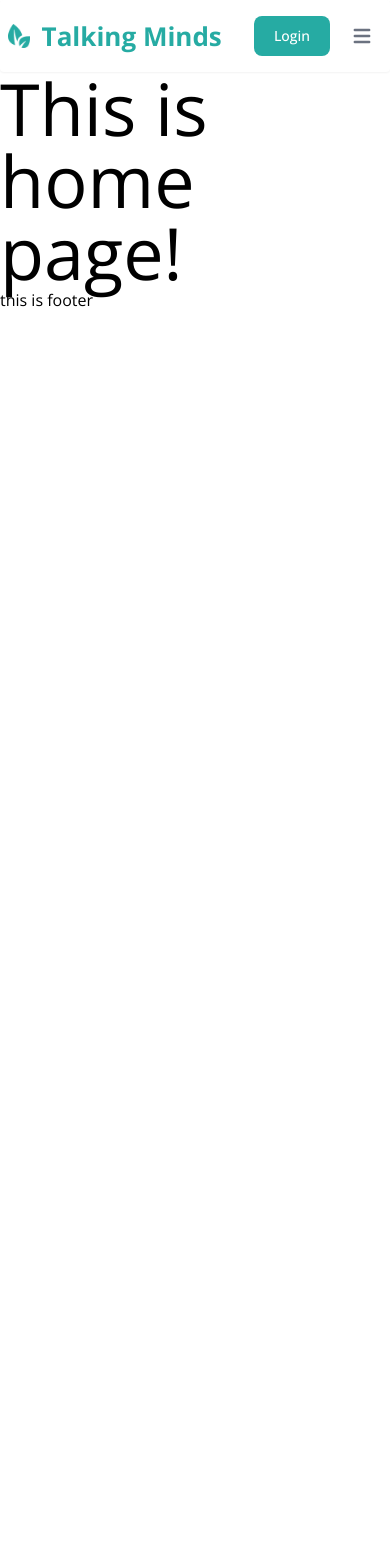
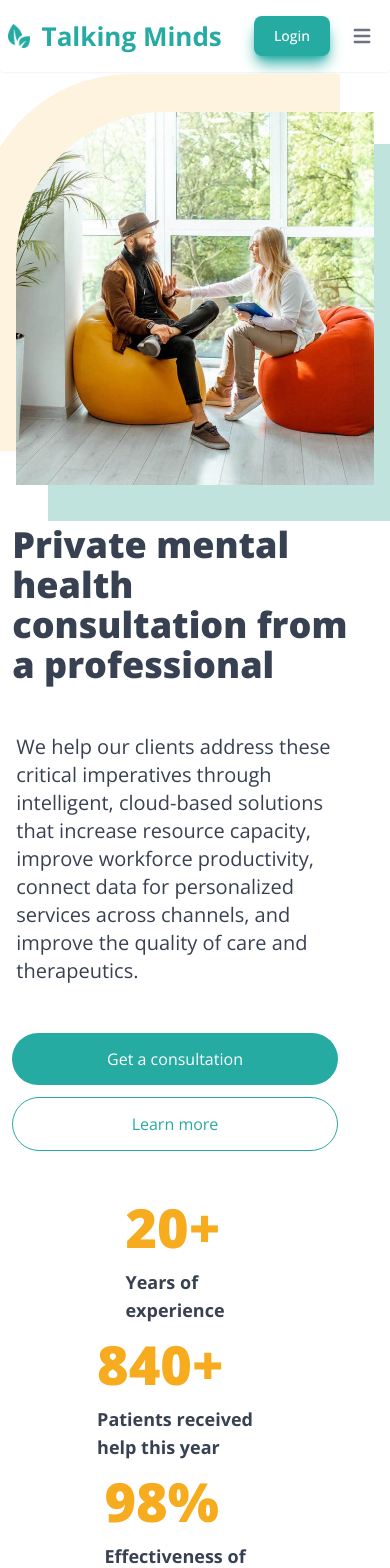
Before and after one commit to kmrajibfaysal/talking-minds, a React (Create React App) app: page / in a window 390 px wide. Shown: the top 1568 px of the page. Before the commit the page ends 844 px from the top, so only its background shows below. Built offline with nearby package versions, Linux system fonts and the light colour scheme.

Commit message:
added responsive home page with attractive design

```diff
--- a/src/Common/Basic-Components/Header.js
+++ b/src/Common/Basic-Components/Header.js
@@ -17,7 +17,7 @@ function Header() {
                 <div className="flex md:order-2">
                     <button
                         type="button"
-                        className="mr-3 rounded-lg bg-root px-5 py-2.5 text-center text-sm font-medium text-white hover:bg-btn focus:outline-none  md:mr-0"
+                        className="mr-3 rounded-lg bg-root px-5 py-2.5 text-center text-sm font-medium text-white shadow-lg shadow-root hover:bg-btn  focus:outline-none md:mr-0"
                     >
                         Login
                     </button>
@@ -63,7 +63,7 @@ function Header() {
                         <li>
                             <Link
                                 to="/home"
-                                className="block rounded py-2 pr-4 pl-3 text-gray-700  hover:text-link md:p-0"
+                                className="block rounded py-2 pr-4 pl-3 text-gray-700    hover:text-link md:p-0"
                                 aria-current="page"
                             >
                                 Home
--- /dev/null
+++ b/src/Pages/Home/Home.css
@@ -0,0 +1,15 @@
+.box-shadow {
+  box-shadow: -36px -36px 0px 2px rgba(254, 243, 222, 1);
+  -webkit-box-shadow: -36px -36px 0px 2px rgba(254, 243, 222, 1);
+  -moz-box-shadow: -36px -36px 0px 2px rgba(254, 243, 222, 1);
+}
+
+.box-shadow2 {
+  box-shadow: 34px 34px 0px 2px rgba(193, 227, 222, 1);
+  -webkit-box-shadow: 34px 34px 0px 2px rgba(193, 227, 222, 1);
+  -moz-box-shadow: 34px 34px 0px 2px rgba(193, 227, 222, 1);
+}
+
+button {
+  transition: all 0.09s ease-in-out;
+}
--- a/src/Pages/Home/Home.js
+++ b/src/Pages/Home/Home.js
@@ -1,9 +1,55 @@
+/* eslint-disable react/button-has-type */
 import React from 'react';
+import banner from '../../Assets/banner/banner.jpg';
+import './Home.css';
 
 function Home() {
     return (
-        <div>
-            <h1 className="text-7xl">This is home page!</h1>
+        <div className="home mx-auto mt-5 flex w-11/12 flex-col items-center justify-center md:order-2 md:mt-24 md:w-4/5 md:flex-row lg:mt-32">
+            <div className="box-shadow2 mt-5 mb-10 w-full max-w-xl md:order-1 md:w-1/2">
+                <img className="box-shadow w-full rounded-tl-[150px]" src={banner} alt="" />
+            </div>
+            <div className="mr-10 w-full md:w-1/2">
+                <h1 className="lg-text-6xl ml-4 text-4xl font-black text-gray-700 md:text-5xl">
+                    Private mental health consultation from a professional
+                </h1>
+
+                <p className="my-7 p-5 text-xl text-gray-700">
+                    We help our clients address these critical imperatives through intelligent,
+                    cloud-based solutions that increase resource capacity, improve workforce
+                    productivity, connect data for personalized services across channels, and
+                    improve the quality of care and therapeutics.
+                </p>
+                <div className="flex flex-col lg:flex-row">
+                    <button className="mx-4 mb-3 rounded-full bg-root px-[40px] py-[14px] text-white hover:scale-105">
+                        Get a consultation
+                    </button>
+                    <button className="mx-4 mb-3  rounded-full border border-root px-[40px] py-[14px] text-root hover:scale-105">
+                        Learn more
+                    </button>
+                </div>
+
+                <div className="mx-auto mt-6 flex flex-col items-center justify-center md:flex-row md:items-start md:justify-start">
+                    <div className="20 px-5">
+                        <div className="text-[54px] font-black text-link">20+</div>
+                        <p className="text-lg font-bold text-gray-700">
+                            Years of <br /> experience
+                        </p>
+                    </div>
+                    <div className="840 px-5">
+                        <div className="text-[54px] font-black text-link">840+</div>
+                        <p className="text-lg font-bold text-gray-700">
+                            Patients received <br /> help this year
+                        </p>
+                    </div>
+                    <div className="98 px-5">
+                        <div className="text-[54px] font-black text-link">98%</div>
+                        <p className="text-lg font-bold text-gray-700">
+                            Effectiveness of <br /> therapy
+                        </p>
+                    </div>
+                </div>
+            </div>
         </div>
     );
 }
--- a/src/index.css
+++ b/src/index.css
@@ -3,9 +3,8 @@
 @tailwind utilities;
 
 * {
+  margin: 0;
+  padding: 0;
+  box-sizing: border-box;
   font-family: 'Open Sans', sans-serif;
 }
-
-.dalkfjlads {
-  color: #1f8d86;
-}
```
Also changed, not shown: src/Assets/banner/banner.jpg (added).
